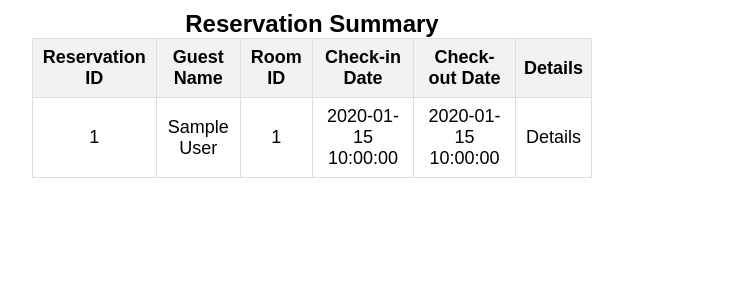
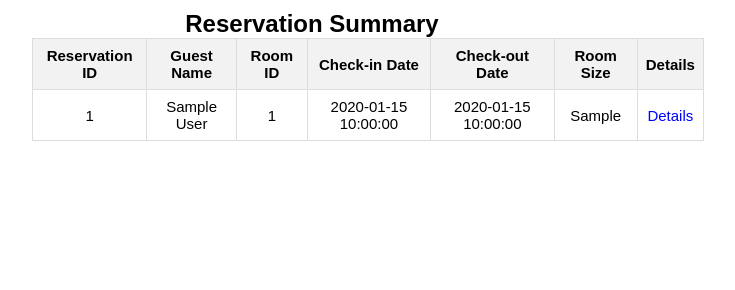
Before and after one commit to samiahFord/Moffat-Bay, a PHP site: page /reservation_summary.php in a window 1280 px wide. Shown: the part 160-450 px from the top of the page, without its empty margins (328-1063 px from the left). Run offline with PHP 8.4, Linux system fonts and the light colour scheme; tables that the repository leaves empty or names only in its code hold one stand-in row (values such as "Sample post").

Commit message:
pushing 02/07/2024

```diff
--- a/config.php
+++ b/config.php
@@ -2,7 +2,7 @@
 // Database configuration
 define('DB_HOST', 'localhost');
 define('DB_USER', 'root');
-define('DB_PASSWORD', '');
+define('DB_PASSWORD', 'root');
 define('DB_NAME', 'moffatBayLodge');
 
 // Create connection
--- a/reservation_summary.php
+++ b/reservation_summary.php
@@ -11,20 +11,20 @@
         }
 
         h1 {
-            font-size: 24px;
+            font-size: 20px;
             margin-bottom: 20px;
         }
 
         .summary-table-container {
             display: inline-block;
-            width: 100%;
+            width: 120%;
             overflow-x: auto;
         }
 
         .summary-table {
             width: 100%;
             border-collapse: collapse;
-            font-size: 18px;
+            font-size: 15px;
         }
 
         .summary-table th,
@@ -38,7 +38,7 @@
         }
 
         .details-link {
-            color: #000000; /* Change the color if needed */
+            color: blue; /* Change the color if needed */
             text-decoration: none;
             transition: color 0.3s ease; /* Smooth color transition */
         }
@@ -61,6 +61,7 @@
                         <th>Room ID</th>
                         <th>Check-in Date</th>
                         <th>Check-out Date</th>
+                        <th>Room Size</th> <!-- Added Room Size -->
                         <th>Details</th>
                     </tr>
                 </thead>
@@ -70,9 +71,10 @@
                     include 'config.php';
 
                     // Query to fetch reservation summary
-                    $query = "SELECT r.*, g.first_name, g.last_name
+                    $query = "SELECT r.*, g.first_name, g.last_name, rm.room_size
                               FROM reservations r
-                              INNER JOIN guests g ON r.guest_id = g.guest_id";
+                              INNER JOIN guests g ON r.guest_id = g.guest_id
+                              INNER JOIN Rooms rm ON r.room_id = rm.room_id";
                     $result = $con->query($query);
 
                     // Display reservation summary
@@ -84,11 +86,12 @@
                             echo "<td>" . $row['room_id'] . "</td>";
                             echo "<td>" . $row['check_in_date'] . "</td>";
                             echo "<td>" . $row['check_out_date'] . "</td>";
+                            echo "<td>" . $row['room_size'] . "</td>";
                             echo "<td><a href='reservation_details.php?id=" . $row['reservation_id'] . "' class='details-link'>Details</a></td>";
                             echo "</tr>";
                         }
                     } else {
-                        echo "<tr><td colspan='6'>No reservations found.</td></tr>";
+                        echo "<tr><td colspan='7'>No reservations found.</td></tr>";
                     }
 
                     // Close database connection
```
Also changed, not shown: reservation_details.php (+7 -6 lines).
